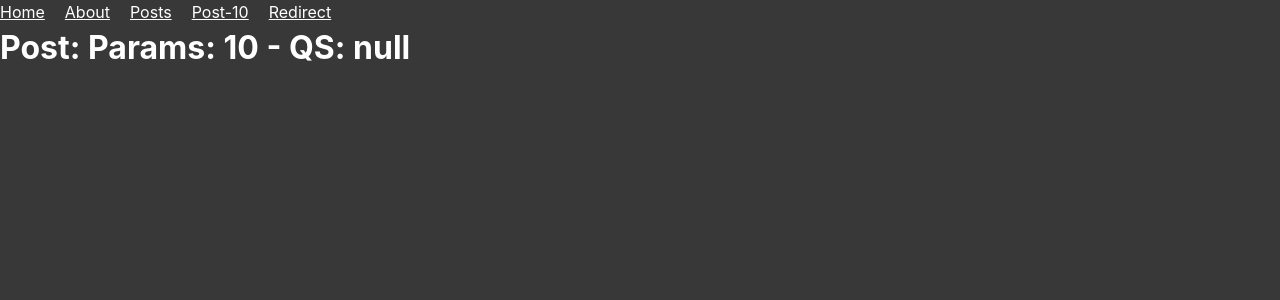
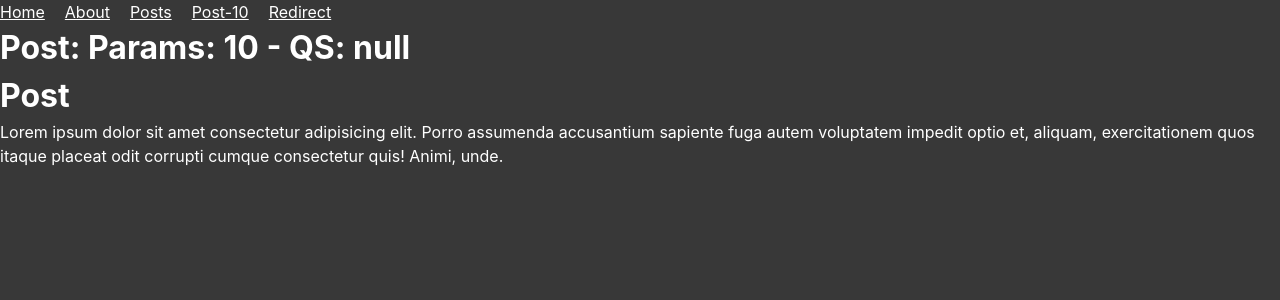
Before and after one commit to jady-sm-godoi/tutorial-react-router-dom, a React (Vite) app: page /posts/10 in a window 1280 px wide. Shown: the top 300 px of the page. Built offline with nearby package versions, Linux system fonts and the light colour scheme.

Commit message:
Rotas aninhadas e Outlet: atualizar trechos da pg

```diff
--- a/src/components/Post/index.tsx
+++ b/src/components/Post/index.tsx
@@ -1,13 +1,10 @@
-import { useParams, useSearchParams } from 'react-router-dom';
 import './style.css'
 
 export const Post = () => {
-  const {id} = useParams() //hook do react para pegar o id do post pela rota
-  const [queryString, setQueryString] = useSearchParams() //hook para pegar o que vem depois de ? na rota (127.0.0.1:5173/posts/10?page=101)
-
   return (
     <div>
-      <h1>Post: {`Params: ${id}`} - {`QS: ${queryString.get('page')}`}</h1>
+      <h1>Post</h1>
+      <p>Lorem ipsum dolor sit amet consectetur adipisicing elit. Porro assumenda accusantium sapiente fuga autem voluptatem impedit optio et, aliquam, exercitationem quos itaque placeat odit corrupti cumque consectetur quis! Animi, unde.</p>
     </div>
   );
 };
--- /dev/null
+++ b/src/components/Posts/index.tsx
@@ -0,0 +1,15 @@
+import { Outlet, useParams, useSearchParams } from 'react-router-dom';
+//Outlet -> para carregar componentes de rotas aninhadas (ver main.tsx)
+import './style.css'
+
+export const Posts = () => {
+  const {id} = useParams() //hook do react para pegar o id do post pela rota
+  const [queryString, setQueryString] = useSearchParams() //hook para pegar o que vem depois de ? na rota (127.0.0.1:5173/posts/10?page=101)
+
+  return (
+    <div>
+      <h1>Post: {`Params: ${id}`} - {`QS: ${queryString.get('page')}`}</h1>
+      <Outlet/>
+    </div>
+  );
+};
--- a/src/main.tsx
+++ b/src/main.tsx
@@ -7,9 +7,10 @@ import { BrowserRouter, Routes, Route } from "react-router-dom";
 
 import "./styles/global.css";
 import { Menu } from "./components/Menu";
-import { Post } from "./components/Post";
+import { Posts } from "./components/Posts";
 import { Redirect } from "./components/Redirect";
 import { NotFound } from "./components/NotFound";
+import { Post } from "./components/Post";
 
 ReactDOM.createRoot(document.getElementById("root") as HTMLElement).render(
   <React.StrictMode>
@@ -18,8 +19,11 @@ ReactDOM.createRoot(document.getElementById("root") as HTMLElement).render(
       <Routes>
         <Route path="/" element={<Home />} />
         <Route path="/about" element={<About />} />
-        <Route path="/posts/:id" element={<Post />} />
-        <Route path="/posts" element={<Post />} />
+        {/* <Route path="/posts/:id" element={<Posts />} /> */}
+        <Route path="/posts" element={<Posts />}>
+          <Route path=":id" element={<Post/>}/>
+        </Route>
+        <Route path="/posts" element={<Posts />} />
         <Route path="/redirect" element={<Redirect />} />
         <Route path="*" element={<NotFound />} />
       </Routes>
```
Also changed, not shown: src/components/Posts/style.css (added).
